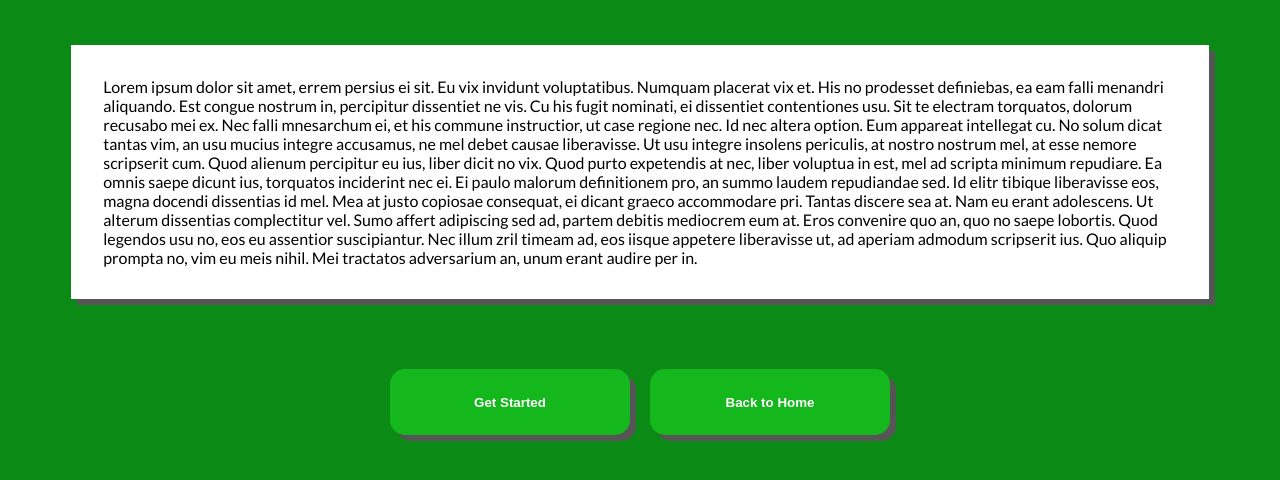
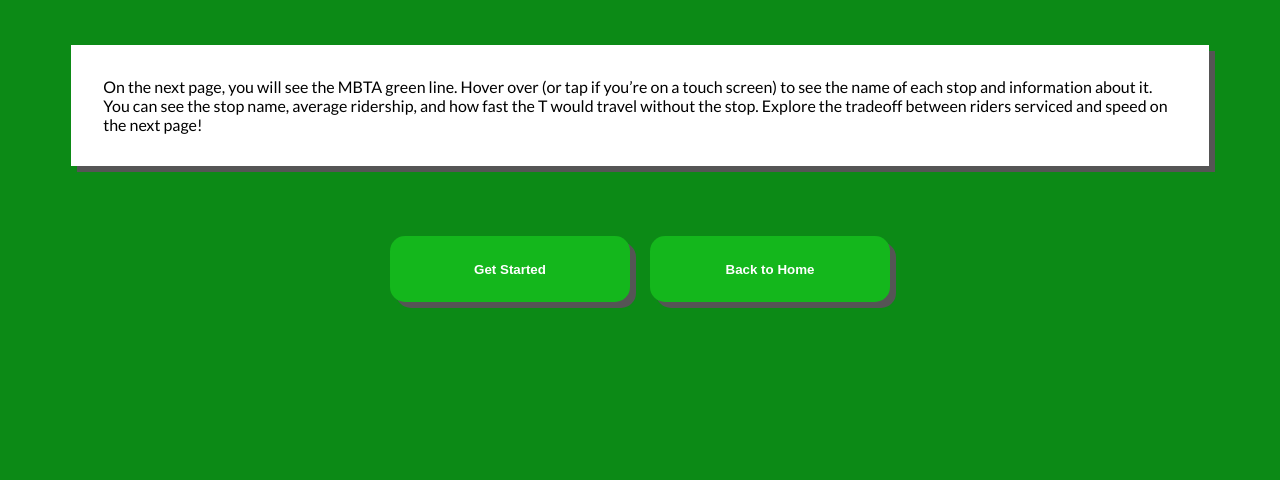
Before and after one commit to RCcola01/green-line-stops-info, a plain HTML site: page instructions.html in a window 1280 px wide. Shown: the part 184-664 px from the top of the page. Drawn offline with Linux system fonts and the light colour scheme.

Commit message:
Slightly better than placeholder instructions

```diff
--- a/instructions.html
+++ b/instructions.html
@@ -14,15 +14,9 @@
       <div class="flex-center">
          <div class="instructions-box">
             <p>
-               Lorem ipsum dolor sit amet, errem persius ei sit. Eu vix invidunt voluptatibus. Numquam placerat vix et. His no prodesset definiebas, ea eam falli menandri aliquando. Est congue nostrum in, percipitur dissentiet ne vis. Cu his fugit nominati, ei dissentiet contentiones usu. Sit te electram torquatos, dolorum recusabo mei ex.
-
-               Nec falli mnesarchum ei, et his commune instructior, ut case regione nec. Id nec altera option. Eum appareat intellegat cu. No solum dicat tantas vim, an usu mucius integre accusamus, ne mel debet causae liberavisse. Ut usu integre insolens periculis, at nostro nostrum mel, at esse nemore scripserit cum.
-
-               Quod alienum percipitur eu ius, liber dicit no vix. Quod purto expetendis at nec, liber voluptua in est, mel ad scripta minimum repudiare. Ea omnis saepe dicunt ius, torquatos inciderint nec ei. Ei paulo malorum definitionem pro, an summo laudem repudiandae sed. Id elitr tibique liberavisse eos, magna docendi dissentias id mel.
-
-               Mea at justo copiosae consequat, ei dicant graeco accommodare pri. Tantas discere sea at. Nam eu erant adolescens. Ut alterum dissentias complectitur vel. Sumo affert adipiscing sed ad, partem debitis mediocrem eum at.
-
-               Eros convenire quo an, quo no saepe lobortis. Quod legendos usu no, eos eu assentior suscipiantur. Nec illum zril timeam ad, eos iisque appetere liberavisse ut, ad aperiam admodum scripserit ius. Quo aliquip prompta no, vim eu meis nihil. Mei tractatos adversarium an, unum erant audire per in.
+            On the next page, you will see the MBTA green line. Hover over (or tap if you’re on a touch screen) to see the
+               name of each stop and information about it. You can see the stop name, average ridership, and how fast the T                  would travel without the stop.
+               Explore the tradeoff between riders serviced and speed on the next page!
             </p>
          </div>
       </div>
```
